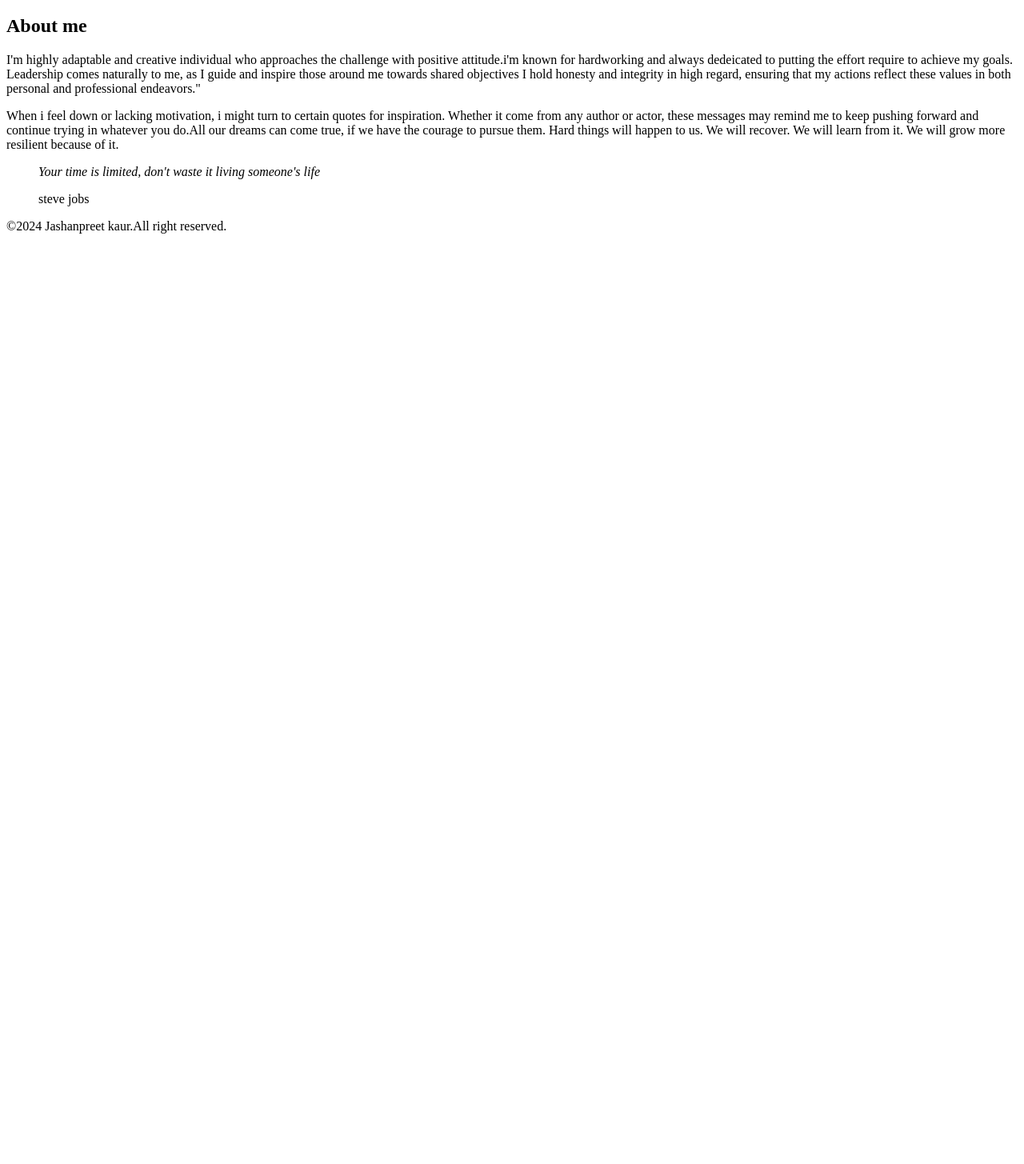
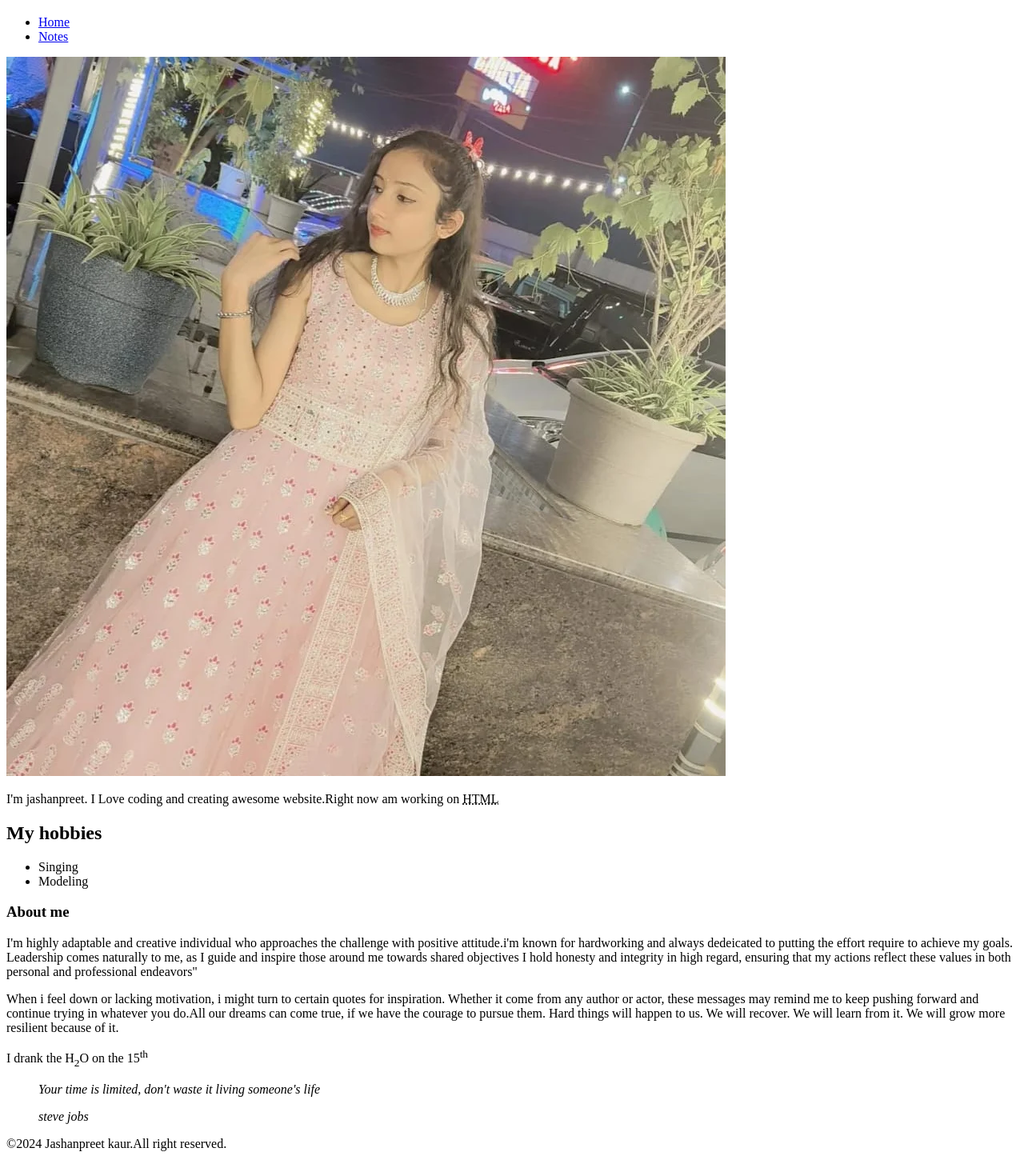
Before and after one commit to jash0013/jash0013.github.io, a plain HTML site: page html-assignment/index.html in a window 1280 px wide. Shown: the part 61-1516 px from the top of the page at 80% size. Before the commit the page ends 800 px from the top, so only its background shows below. Drawn offline with Linux system fonts and the light colour scheme.

Commit message:
html-assignment

```diff
--- a/html-assignment/index.html
+++ b/html-assignment/index.html
@@ -8,24 +8,46 @@
 <body>
     <header>
         <h1>Jashanpreet kaur</h1>
+         <nav>
+            <ul>
+                <li>
+                    <a href="=index.html">Home</a>
+                </li>
+                <li>
+                <a href="notes.html">Notes</a>
+                </li>
+            </ul>
+        </nav>
     </header>
+    <div>
+        <img src="images/image.jpg" alt="Jashanpreet kaur">
+        <p>I'm jashanpreet. I Love coding and creating awesome website.Right now am working on <abbr title="HyperTextMarkupLanguage">HTML</abbr> </p>
+    </div>
+        <section>
+            <h2>My hobbies</h2>
+            <ul>
+                <li>Singing</li>
+                <li>Modeling</li>
+            </ul>
+        </section>
     <article>
-        <h2>About me</h2>
-        <p>I'm highly adaptable and creative individual who approaches the challenge with positive attitude.i'm known for hardworking
+            <h3>About me</h3>
+         <p>I'm highly adaptable and creative individual who approaches the challenge with positive attitude.i'm known for hardworking
         and always dedeicated to putting the effort require to achieve my goals. Leadership comes naturally to me, as I guide and
          inspire those around me towards shared objectives I hold honesty and integrity in high regard, ensuring that my actions
-         reflect these values in both personal and professional endeavors."</p>
+         reflect these values in both personal and professional endeavors"</p>
          <p>When i feel down or lacking motivation, i might turn to certain quotes for inspiration.
             Whether it come from any author or actor, these messages may remind me to keep pushing forward and
             continue trying in whatever you do.All our dreams can come true, if we have the courage to pursue them.
             Hard things will happen to us. We will recover. We will learn from it. We will grow more resilient because of it.</p>
-          </article>
+                <p> I drank the H<sub>2</sub>O on the 15<sup>th</sup> </p>
+    </article>
           <blockquote>
             <p><em> Your time is limited, don't waste it living someone's life</em></p>
-<p>steve jobs</p>
+<cite>steve jobs</cite>
 </blockquote>
 
-<footer>
+ <footer>
     <p>&copy;2024 Jashanpreet kaur.All right reserved.</p>
 </footer>
     </body>
```
Also changed, not shown: html-assignment/notes.html (added, +37 -0 lines), html-assignment/images/image.jpg (added).
